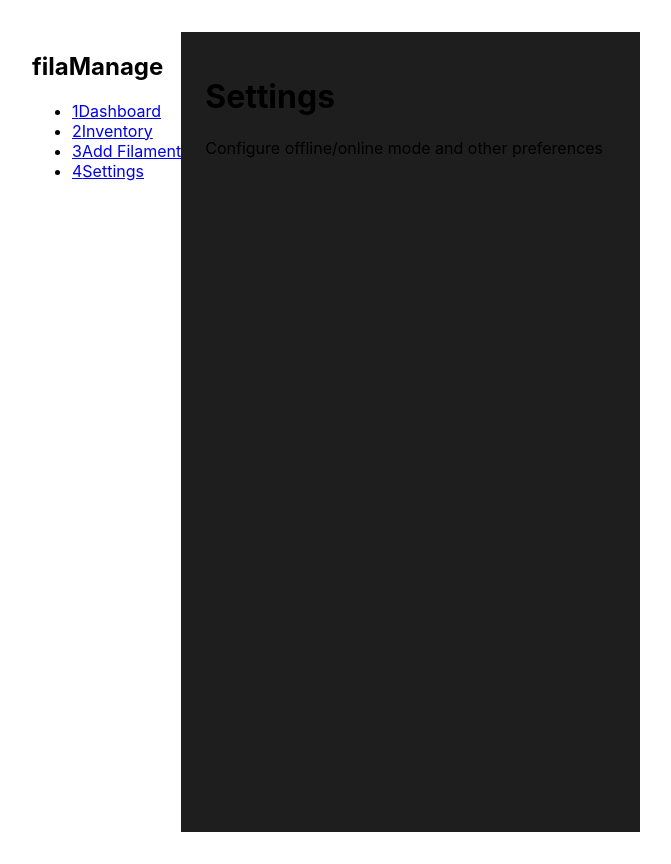
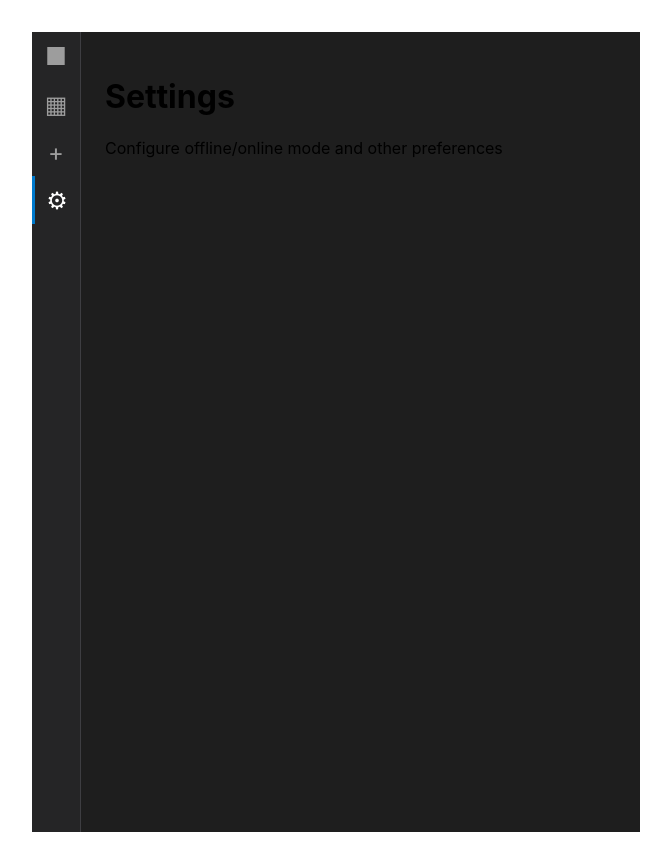
Before and after one commit to nothing36/filamanage, a React (Vite) app: page /settings in a window 1280 px wide. Shown: the whole page, without its empty margins (304-975 px from the left). Built offline with nearby package versions, Linux system fonts and the light colour scheme.

Commit message:
Create vscode-inspired sidebar

```diff
--- a/src/App.tsx
+++ b/src/App.tsx
@@ -1,6 +1,6 @@
 import React from 'react';
 import { BrowserRouter as Router, Routes, Route } from 'react-router-dom';
-import Sidebar from './components/common/Sidebar/Sidebar';
+import IconSidebar from './components/common/IconSidebar/IconSidebar';
 import Dashboard from './pages/Dashboard';
 import Inventory from './pages/Inventory';
 import AddFilament from './pages/AddFilament';
@@ -12,18 +12,18 @@ function App() {
     // initialize theme system
     useTheme();
 
-    // items for navbar
+    // items for icon sidebar
     const navItems = [
-        { path: '/', label: 'Dashboard', icon: '1'},
-        { path: '/inventory', label: 'Inventory', icon: '2'},
-        { path: '/add-filament', label: 'Add Filament', icon: '3'},
-        { path: '/settings', label: 'Settings', icon: '4'}
+        { path: '/', label: 'Dashboard', icon: '■', tooltip: 'Dashboard' },
+        { path: '/inventory', label: 'Inventory', icon: '▦', tooltip: 'Inventory' },
+        { path: '/add-filament', label: 'Add Filament', icon: '+', tooltip: 'Add Filament' },
+        { path: '/settings', label: 'Settings', icon: '⚙', tooltip: 'Settings' }
     ];
 
     return (
         <Router>
             <div className="app">
-                <Sidebar appName="filaManage" navItems={navItems}></Sidebar>
+                <IconSidebar items={navItems} />
 
                 <main className="main-content">
                     <div className="content-wrapper">
--- /dev/null
+++ b/src/components/common/IconSidebar/IconSidebar.css
@@ -0,0 +1,78 @@
+/* vscode-style icon sidebar */
+
+.icon-sidebar {
+    width: 48px;
+    background-color: var(--color-bg-secondary);
+    display: flex;
+    flex-direction: column;
+    align-items: center;
+    border-right: 1px solid var(--color-border);
+}
+
+.sidebar-item {
+    width: 100%;
+    height: 48px;
+    display: flex;
+    align-items: center;
+    justify-content: center;
+    color: var(--color-text-secondary);
+    text-decoration: none;
+    position: relative;
+    transition: background-color var(--transition-fast), color var(--transition-fast);
+    cursor: pointer;
+}
+
+/* hover effect */
+.sidebar-item:hover {
+    background-color: var(--color-bg-tertiary);
+    color: var(--color-text-primary);
+}
+
+/* active state */
+.sidebar-item.active {
+    color: var(--color-accent-white);
+    border-left: 2px solid var(--color-accent-blue);
+}
+
+.sidebar-item.active::before {
+    content: '';
+    position: absolute;
+    left: 0;
+    top: 0;
+    bottom: 0;
+    width: 2px;
+    background-color: var(--color-accent-blue);
+}
+
+/* icon styling */
+.sidebar-icon {
+    font-size: 24px;
+    user-select: none;
+}
+
+/* tooltip on hover - appears to the right */
+.sidebar-item::after {
+    content: attr(data-tooltip);
+    position: absolute;
+    left: 100%;
+    top: 50%;
+    transform: translateY(-50%);
+    margin-left: 8px;
+    padding: 6px 12px;
+    background-color: var(--color-bg-elevated);
+    color: var(--color-text-primary);
+    border: 1px solid var(--color-border);
+    border-radius: var(--radius-sm);
+    font-size: 12px;
+    white-space: nowrap;
+    opacity: 0;
+    pointer-events: none;
+    transition: opacity var(--transition-fast);
+    z-index: 1000;
+    box-shadow: var(--shadow-md);
+}
+
+/* show tooltip on hover */
+.sidebar-item:hover::after {
+    opacity: 1;
+}
--- /dev/null
+++ b/src/components/common/IconSidebar/IconSidebar.tsx
@@ -0,0 +1,40 @@
+import React from 'react';
+import { Link, useLocation } from 'react-router-dom';
+import './IconSidebar.css';
+
+interface SidebarItem {
+    path: string;
+    label: string;
+    icon: string;
+    tooltip: string;
+}
+
+interface IconSidebarProps {
+    items: SidebarItem[];
+}
+
+function IconSidebar({ items }: IconSidebarProps) {
+    const location = useLocation();
+
+    return (
+        <nav className="icon-sidebar">
+            {items.map((item) => {
+                // check if current route matches item path
+                const isActive = location.pathname === item.path;
+
+                return (
+                    <Link
+                        key={item.path}
+                        to={item.path}
+                        className={`sidebar-item ${isActive ? 'active' : ''}`}
+                        data-tooltip={item.tooltip}
+                    >
+                        <span className="sidebar-icon">{item.icon}</span>
+                    </Link>
+                );
+            })}
+        </nav>
+    );
+}
+
+export default IconSidebar;
```
